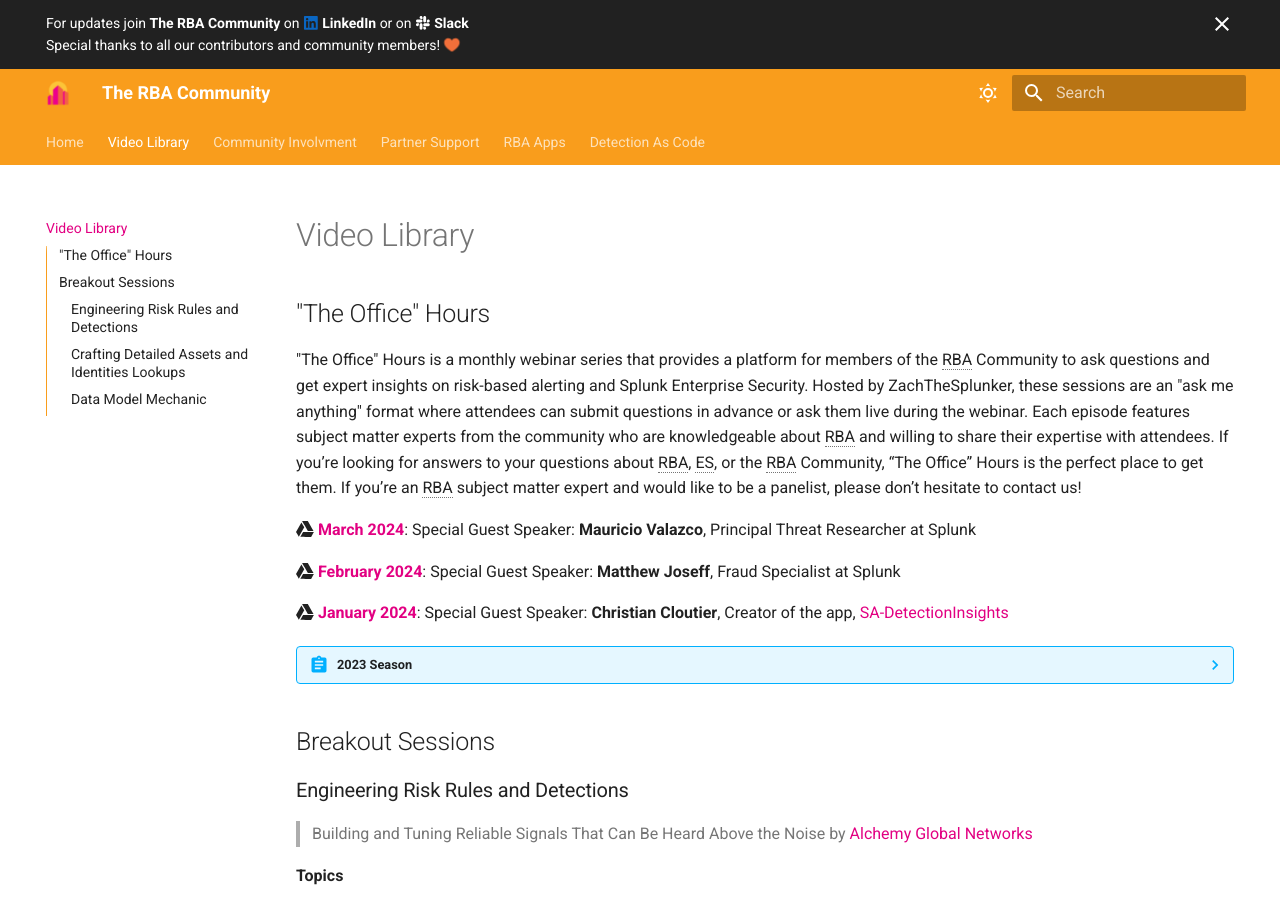
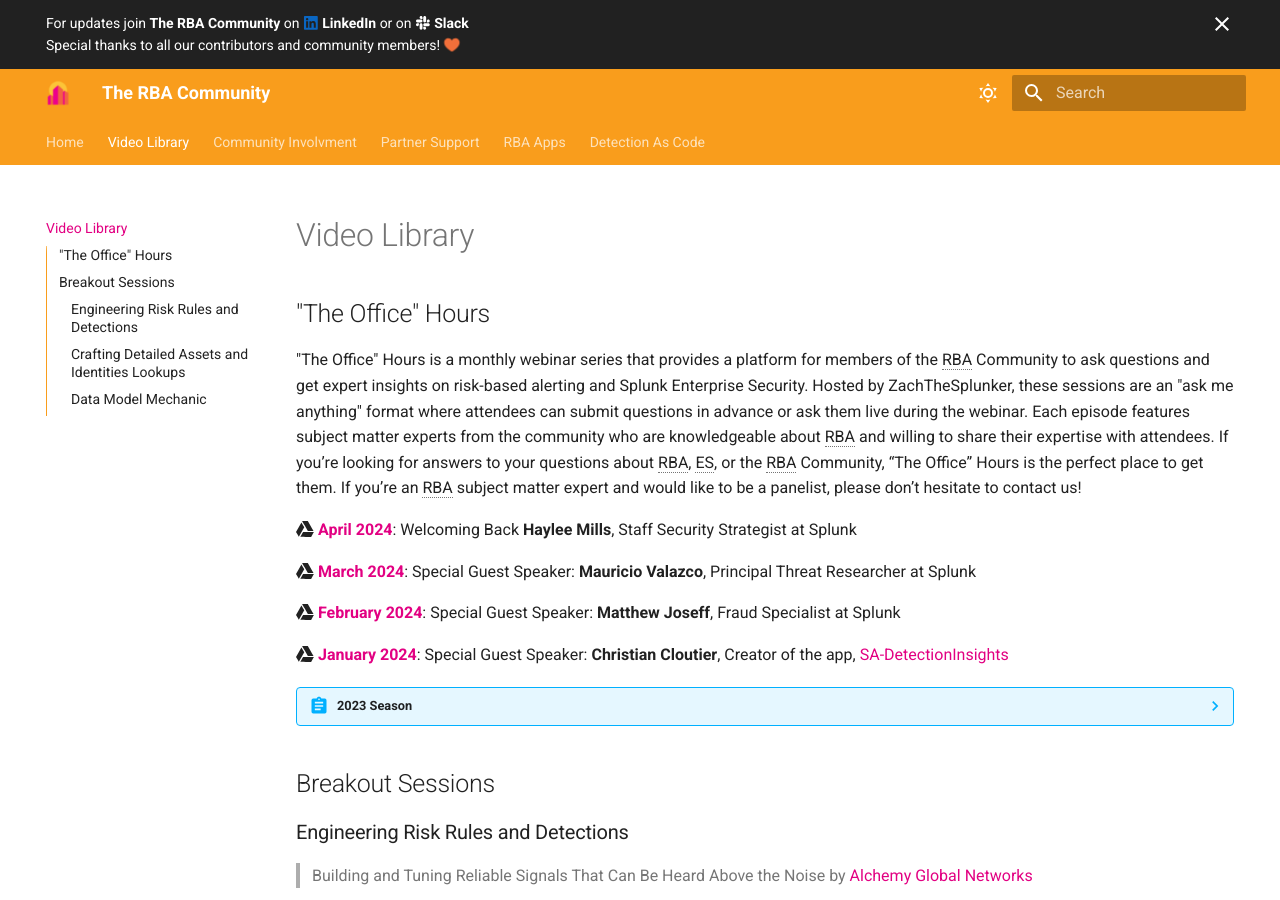
Before and after one commit to rba-community/rba-community, an MkDocs documentation site: the page built from docs/library/index.md, in a window 1280 px wide and 900 px high. Built offline with MkDocs 1.6.1 and Material for MkDocs 9.7.7, drawn with Linux system fonts in a browser that asks for light colours.

Commit message:
added April office hours
Signed-off-by: Zach Christensen <23529374+ZachChristensen28@users.noreply.github.com>

```diff
--- a/docs/library/index.md
+++ b/docs/library/index.md
@@ -7,6 +7,8 @@
 ## "The Office" Hours
 
 "The Office" Hours is a monthly webinar series that provides a platform for members of the RBA Community to ask questions and get expert insights on risk-based alerting and Splunk Enterprise Security. Hosted by ZachTheSplunker, these sessions are an "ask me anything" format where attendees can submit questions in advance or ask them live during the webinar. Each episode features subject matter experts from the community who are knowledgeable about RBA and willing to share their expertise with attendees. If you’re looking for answers to your questions about RBA, ES, or the RBA Community, “The Office” Hours is the perfect place to get them. If you’re an RBA subject matter expert and would like to be a panelist, please don’t hesitate to contact us!
+
+:simple-googledrive: [**April 2024**](https://drive.google.com/file/d/1ClHyj0AFFi16Cu4nP5ObbIjkj-j8VkET/view?usp=drive_link){ target="blank" }: Welcoming Back **Haylee Mills**, Staff Security Strategist at Splunk
 
 :simple-googledrive: [**March 2024**](https://drive.google.com/file/d/12zIVMDm7bCS0qr816VSpG0y8v3FuDWSl/view?usp=sharing){ target="blank" }: Special Guest Speaker: **Mauricio Valazco**, Principal Threat Researcher at Splunk
 
```
